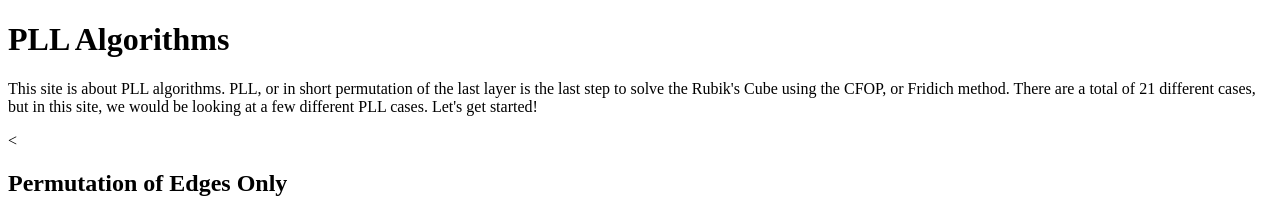
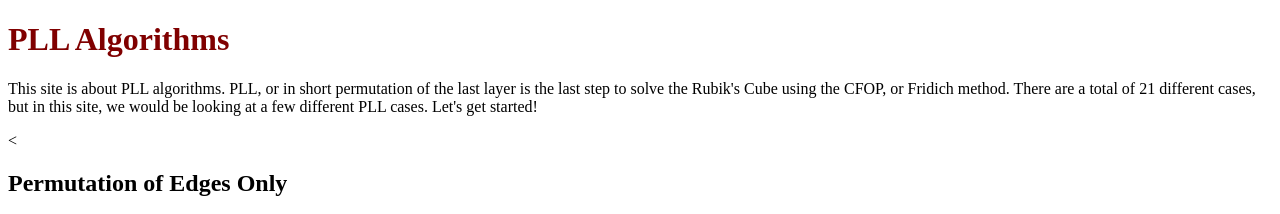
Before and after one commit to dhs17y1fchenmiaojingcheryl/pllcases, a plain HTML site: page index.html in a window 1280 px wide. Shown: the top 214 px of the page. Drawn offline with Linux system fonts and the light colour scheme.

Commit message:
Update main.css

```diff
--- a/main.css
+++ b/main.css
@@ -1,3 +1,3 @@
-<style>
-h1 { color: black;
+
+h1 { color: maroon;
 }
```
